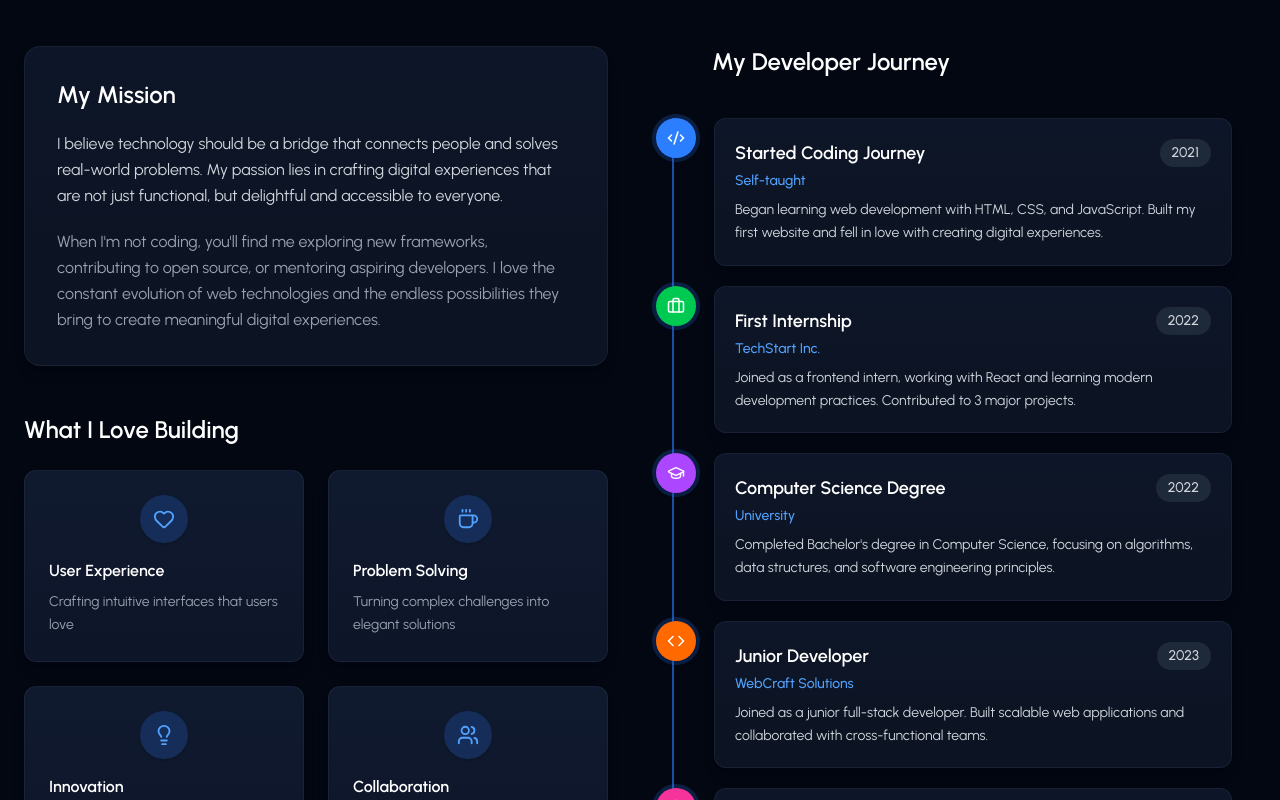
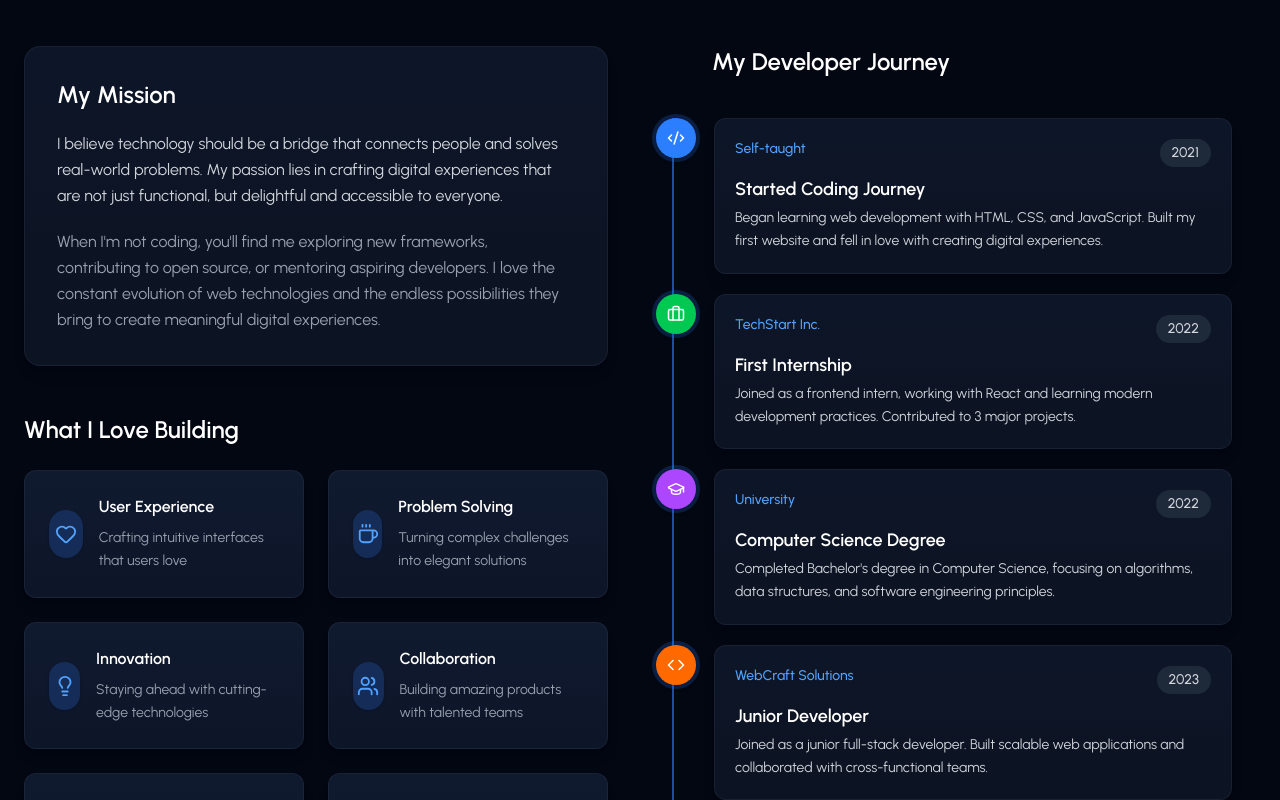
Before and after one commit to abilashhhh/react-portfolio, a React (Vite) app: page / in a window 1280 px wide. Shown: the part 4100-4900 px from the top of the page. Built offline with nearby package versions, Linux system fonts and the light colour scheme.

Commit message:
Abour section completed

```diff
--- a/src/components/Sections/AboutSection.jsx
+++ b/src/components/Sections/AboutSection.jsx
@@ -119,8 +119,10 @@ const AboutSection = () => {
                         : "bg-gradient-to-b from-white to-gray-100 shadow-md hover:shadow-lg"
                     }`}
                   >
+                    <div className="flex items-center">
+                      {/* Icon on the left */}
                       <div
-                      className={`mx-auto mb-4 w-12 h-12 rounded-full flex items-center justify-center shadow-sm transition-transform duration-300 ease-in-out hover:scale-110 ${
+                        className={`w-12 h-12 rounded-full flex items-center justify-center shadow-sm transition-transform duration-300 ease-in-out hover:scale-110 ${
                           isDarkMode ? "bg-blue-500/20" : "bg-blue-100"
                         }`}
                       >
@@ -132,6 +134,8 @@ const AboutSection = () => {
                         />
                       </div>
 
+                      {/* Content on the right */}
+                      <div className="ml-4">
                         <h4 className="text-base font-semibold mb-2">
                           {passion.title}
                         </h4>
@@ -142,6 +146,8 @@ const AboutSection = () => {
                         >
                           {passion.description}
                         </p>
+                      </div>
+                    </div>
                   </motion.div>
                 ))}
               </div>
@@ -184,6 +190,8 @@ const AboutSection = () => {
                         : "bg-white shadow-md hover:shadow-lg"
                     }`}
                   >
+                    {/* Year and Company in same line on mobile */}
+                    <div className="flex items-center justify-between mb-2">
                       <div
                         className={`absolute top-5 right-5 px-3 py-1 rounded-full text-sm font-medium ${
                           isDarkMode
@@ -194,8 +202,6 @@ const AboutSection = () => {
                         {step.year}
                       </div>
 
-                    <h4 className="text-lg font-semibold mb-1">{step.title}</h4>
-
                       {step.company && (
                         <p
                           className={`text-sm font-medium mb-2 ${
@@ -205,6 +211,9 @@ const AboutSection = () => {
                           {step.company}
                         </p>
                       )}
+                    </div>
+
+                    <h4 className="text-lg font-semibold mb-1">{step.title}</h4>
 
                     <p
                       className={`text-sm leading-relaxed ${
```
Lines whose indentation alone changed are shown as unchanged.
